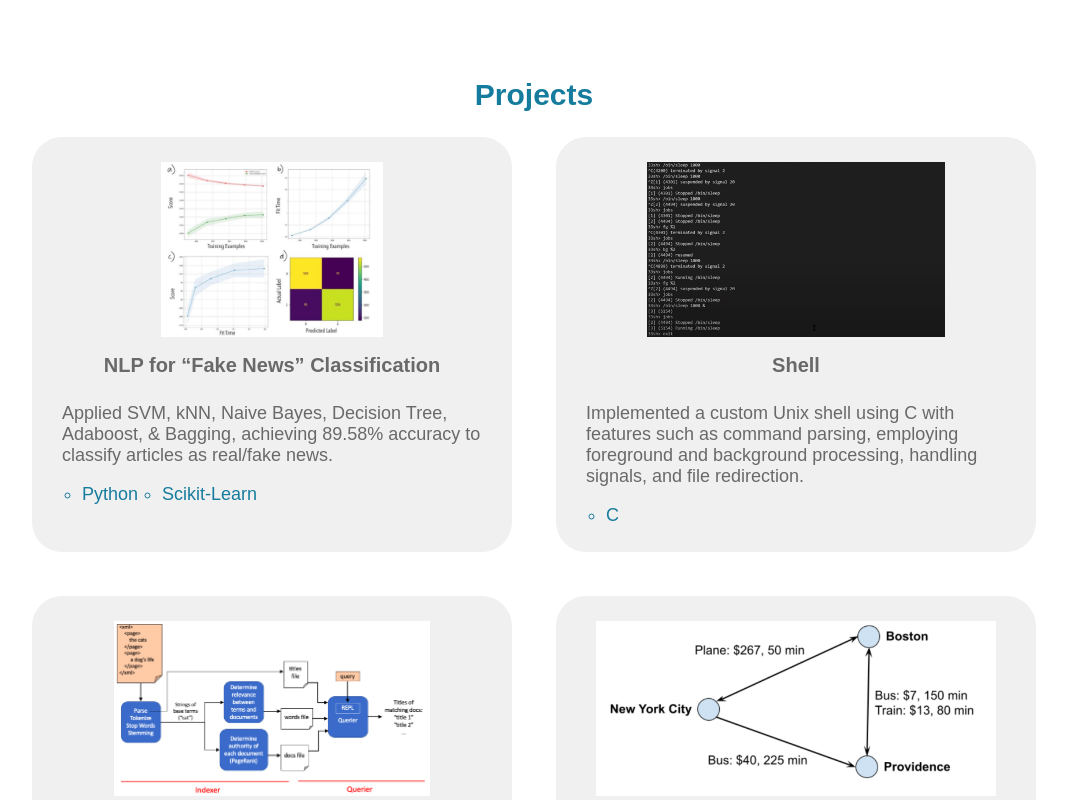
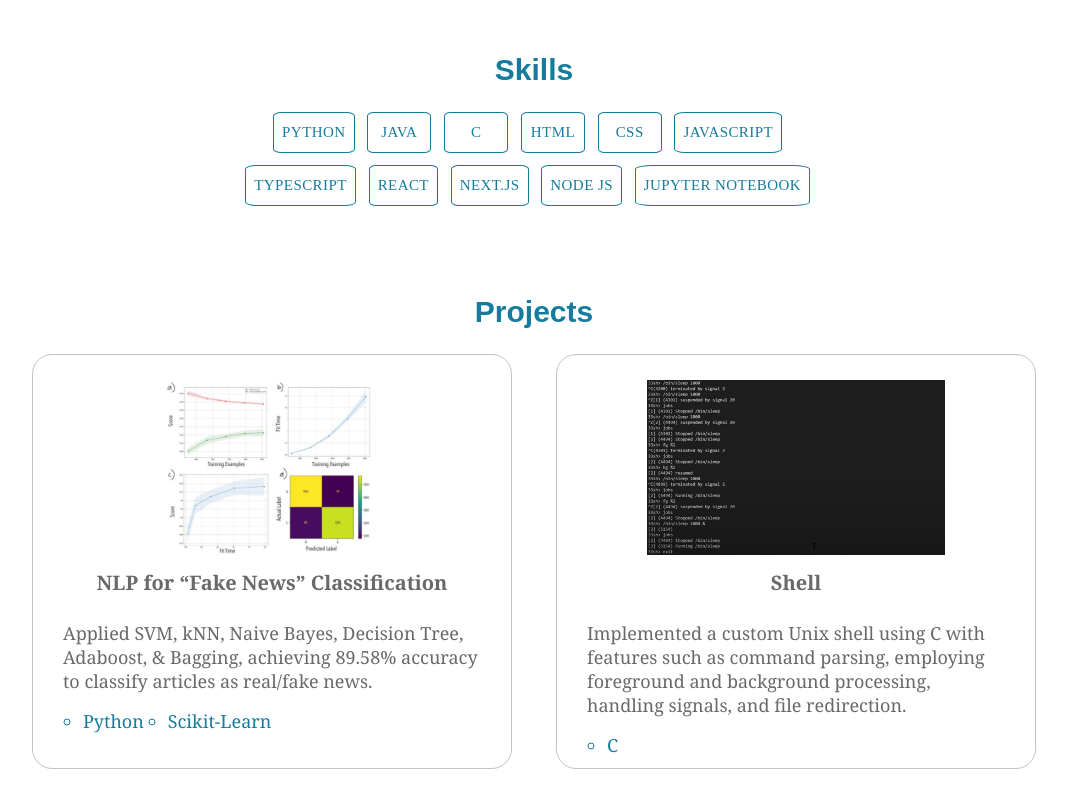
Before and after one commit to sanamerchant/sanamerchant, a React (Create React App) app: page / in a window 1280 px wide. Shown: the part 840-1640 px from the top of the page, without its empty margins (106-1173 px from the left). Built offline with nearby package versions, Linux system fonts and the light colour scheme.

Commit message:
train updates
added basic footer w images. added basic skill section. changed project hover to blue border

```diff
--- a/public/index.html
+++ b/public/index.html
@@ -6,7 +6,7 @@
   </head>
   <body>
     <div id="root"></div>
-    <h2>Test</h2>
+    <!-- <h2>Test!</h2> -->
     <noscript>You need to enable JavaScript to run this app.</noscript>
   </body>
 </html>
--- a/src/App.tsx
+++ b/src/App.tsx
@@ -7,6 +7,7 @@ import { About } from "./components/About";
 import { Experience } from "./components/Experience";
 import { Projects } from "./components/Projects";
 import { Footer } from "./components/Footer";
+import { Skills } from "./components/Skills";
 
 const App: React.FC = () => {
   return (
@@ -18,6 +19,7 @@ const App: React.FC = () => {
     >
       <Header />
       <About />
+      <Skills />
       <Projects />
       <Footer />
     </div>
--- a/src/components/Footer.tsx
+++ b/src/components/Footer.tsx
@@ -5,15 +5,22 @@ import gitImage from "../images/git.png";
 const Footer = () => {
   return (
     <div className={styles.all}>
-      {/* <p style={{ marginRight: "2%" }}>Let's Connect</p>
+      {/* <p style={{ marginRight: "1%", marginTop: "1%", marginBottom: "1%" }}>
+        Let's Connect
+      </p> */}
       <div className={styles.images}>
         <a target="_blank" href="https://www.linkedin.com/in/sana-merchant">
-          <img height="30px" src={linkImage} alt="Profile Picture" />
+          <img height="25px" src={linkImage} alt="Profile Picture" />
         </a>
       </div>
-      <a target="_blank" href="https://github.com/sanamerchant">
-        <img height="30px" src={gitImage} alt="Profile Picture" />
-      </a> */}
+      <div className={styles.images}>
+        <a target="_blank" href="https://github.com/sanamerchant">
+          <img height="25px" src={gitImage} alt="Profile Picture" />
+        </a>
+      </div>
+      <a target="_blank" href="mailto:sana_merchant@brown.edu">
+        <img height="25px" src={gitImage} alt="Profile Picture" />
+      </a>
     </div>
   );
 };
--- a/src/components/Projects.tsx
+++ b/src/components/Projects.tsx
@@ -25,7 +25,26 @@ const Projects = () => {
                 <h2 className={styles.project_title}>
                   NLP for “Fake News” Classification
                 </h2>
-                <p style={{ textAlign: "left", padding: "15px" }}>
+                {/* <p
+                  style={{
+                    display: "flex",
+                    // lineHeight: "1.2",
+                    // listStyleType: "circle",
+                    color: "#167c9e",
+                    // paddingLeft: "20px",
+                    textAlign: "center",
+                    justifyContent: "center",
+                    marginTop: "2%",
+                  }}
+                >
+                  Python
+                </p> */}
+                <p
+                  style={{
+                    textAlign: "left",
+                    padding: "15px",
+                  }}
+                >
                   Applied SVM, kNN, Naive Bayes, Decision Tree, Adaboost, &
                   Bagging, achieving 89.58% accuracy to classify articles as
                   real/fake news.
@@ -48,7 +67,26 @@ const Projects = () => {
               <Box className={styles.zoom}>
                 <img height="175px" src={shellImage} alt="Shell Project" />
                 <h2 className={styles.project_title}>Shell</h2>
-                <p style={{ textAlign: "left", padding: "15px" }}>
+                {/* <p
+                  style={{
+                    display: "flex",
+                    // lineHeight: "1.2",
+                    // listStyleType: "circle",
+                    color: "#167c9e",
+                    // paddingLeft: "20px",
+                    textAlign: "center",
+                    justifyContent: "center",
+                    marginTop: "2%",
+                  }}
+                >
+                  C
+                </p> */}
+                <p
+                  style={{
+                    textAlign: "left",
+                    padding: "15px",
+                  }}
+                >
                   Implemented a custom Unix shell using C with features such as
                   command parsing, employing foreground and background
                   processing, handling signals, and file redirection.
--- /dev/null
+++ b/src/components/Skills.tsx
@@ -0,0 +1,230 @@
+import styles from "../styles/Skills.module.css";
+import { Button } from "@mui/material";
+
+const Skills = () => {
+  return (
+    <div className={styles.all}>
+      <h1
+        style={{
+          margin: "0",
+          paddingBottom: "2%",
+          color: "#167c9e",
+          fontSize: "30px",
+        }}
+      >
+        Skills
+      </h1>
+      <div style={{ paddingBottom: "1%" }}>
+        <Button
+          style={{
+            backgroundColor: "white",
+            color: "#167c9e",
+            borderRadius: "10%",
+            borderWidth: "1px",
+            borderColor: "#167c9e",
+            borderStyle: "solid",
+            fontSize: "15px",
+            // padding: "2%",
+            fontFamily: "Outfit",
+            marginRight: "1%",
+            // width: "20%",
+          }}
+          className={styles.button}
+        >
+          Python
+        </Button>
+        <Button
+          style={{
+            backgroundColor: "white",
+            color: "#167c9e",
+            borderRadius: "10%",
+            borderWidth: "1px",
+            borderColor: "#167c9e",
+            borderStyle: "solid",
+            fontSize: "15px",
+            // padding: "2%",
+            fontFamily: "Outfit",
+            marginRight: "1%",
+            // width: "20%",
+          }}
+          className={styles.button}
+        >
+          Java
+        </Button>
+        <Button
+          style={{
+            backgroundColor: "white",
+            color: "#167c9e",
+            borderRadius: "10%",
+            borderWidth: "1px",
+            borderColor: "#167c9e",
+            borderStyle: "solid",
+            fontSize: "15px",
+            // padding: "2%",
+            fontFamily: "Outfit",
+            marginRight: "1%",
+            // width: "20%",
+          }}
+          className={styles.button}
+        >
+          C
+        </Button>
+        <Button
+          style={{
+            backgroundColor: "white",
+            color: "#167c9e",
+            borderRadius: "10%",
+            borderWidth: "1px",
+            borderColor: "#167c9e",
+            borderStyle: "solid",
+            fontSize: "15px",
+            // padding: "2%",
+            fontFamily: "Outfit",
+            marginRight: "1%",
+            // width: "20%",
+          }}
+          className={styles.button}
+        >
+          HTML
+        </Button>
+        <Button
+          style={{
+            backgroundColor: "white",
+            color: "#167c9e",
+            borderRadius: "10%",
+            borderWidth: "1px",
+            borderColor: "#167c9e",
+            borderStyle: "solid",
+            fontSize: "15px",
+            // padding: "2%",
+            fontFamily: "Outfit",
+            marginRight: "1%",
+
+            // width: "20%",
+          }}
+          className={styles.button}
+        >
+          CSS
+        </Button>
+        <Button
+          style={{
+            backgroundColor: "white",
+            color: "#167c9e",
+            borderRadius: "10%",
+            borderWidth: "1px",
+            borderColor: "#167c9e",
+            borderStyle: "solid",
+            fontSize: "15px",
+            // padding: "2%",
+            fontFamily: "Outfit",
+            marginRight: "1%",
+
+            // width: "20%",
+          }}
+          className={styles.button}
+        >
+          JavaScript
+        </Button>
+      </div>
+      <div>
+        <Button
+          style={{
+            backgroundColor: "white",
+            color: "#167c9e",
+            borderRadius: "10%",
+            borderWidth: "1px",
+            borderColor: "#167c9e",
+            borderStyle: "solid",
+            fontSize: "15px",
+            // padding: "2%",
+            fontFamily: "Outfit",
+            marginRight: "1%",
+
+            // width: "20%",
+          }}
+          className={styles.button}
+        >
+          TypeScript
+        </Button>
+        <Button
+          style={{
+            backgroundColor: "white",
+            color: "#167c9e",
+            borderRadius: "10%",
+            borderWidth: "1px",
+            borderColor: "#167c9e",
+            borderStyle: "solid",
+            fontSize: "15px",
+            // padding: "2%",
+            fontFamily: "Outfit",
+            marginRight: "1%",
+
+            // width: "20%",
+          }}
+          className={styles.button}
+        >
+          React
+        </Button>
+        <Button
+          style={{
+            backgroundColor: "white",
+            color: "#167c9e",
+            borderRadius: "10%",
+            borderWidth: "1px",
+            borderColor: "#167c9e",
+            borderStyle: "solid",
+            fontSize: "15px",
+            // padding: "2%",
+            fontFamily: "Outfit",
+            marginRight: "1%",
+
+            // width: "20%",
+          }}
+          className={styles.button}
+        >
+          Next.js
+        </Button>
+        <Button
+          style={{
+            backgroundColor: "white",
+            color: "#167c9e",
+            borderRadius: "10%",
+            borderWidth: "1px",
+            borderColor: "#167c9e",
+            borderStyle: "solid",
+            fontSize: "15px",
+            // padding: "2%",
+            fontFamily: "Outfit",
+            marginRight: "1%",
+
+            // width: "20%",
+          }}
+          className={styles.button}
+        >
+          Node JS
+        </Button>
+        <Button
+          style={{
+            backgroundColor: "white",
+            color: "#167c9e",
+            borderRadius: "10%",
+            borderWidth: "1px",
+            borderColor: "#167c9e",
+            borderStyle: "solid",
+            fontSize: "15px",
+            // padding: "2%",
+            fontFamily: "Outfit",
+            marginRight: "1%",
+
+            // width: "20%",
+          }}
+          className={styles.button}
+        >
+          Jupyter Notebook
+        </Button>
+      </div>
+    </div>
+  );
+};
+
+export { Skills };
--- a/src/index.html
+++ b/src/index.html
@@ -6,7 +6,7 @@
   </head>
   <body>
     <div id="root"></div>
-    <h2>Test</h2>
+    <h2>Test!</h2>
     <noscript>You need to enable JavaScript to run this app.</noscript>
   </body>
 </html>
--- a/src/styles/Footer.module.css
+++ b/src/styles/Footer.module.css
@@ -1,18 +1,20 @@
 .all {
-    padding-left: 2%;
-    margin: 0;
+    /* padding-left: 1%; */
     font-size: 20px;
     line-height: 0.7;
     color: white;
     font-weight: 600;
-    background-color: #F0F0F0;
+    background-color: #167c9e;
     text-align: left;
     padding-top: 0;
     padding-bottom: 0;
     display: flex;
     align-items: center;
+    justify-content: center;
 }
 
 .images {
     margin-right: 1%;
+    padding-top: .5%;
+    padding-bottom: .5%;
 }
--- a/src/styles/Projects.module.css
+++ b/src/styles/Projects.module.css
@@ -25,7 +25,7 @@
   padding-bottom: 6%;
 }
 .zoom {
-  background-color: #F0F0F0;
+  /* background-color: #F0F0F0; */
   /* padding-top: 10%;
   padding-bottom: 10%; */
   /* height: 100%; */
@@ -36,12 +36,16 @@
   margin-bottom: 4%;
   margin-left: 2%;
   margin-right: 2%;
-  border-radius: 30px;
+  border-radius: 20px;
+  border-color: #c4c4c4;
+  border-style:solid;
+  border-width: 1px;
   transition: transform .2s;
   align-items: center;
   justify-content: center;
   font-size: 18px;
   height: 415px;
+  font-family:Cambria, Cochin, Georgia, Times, 'Times New Roman', serif
 }
 
 h2 {
@@ -52,6 +56,7 @@ h2 {
 .zoom:hover {
   transform: scale(1.05); /* (150% zoom - Note: if the zoom is too large, it will go outside of the viewport) */
 color: #167c9e;
+border-color: #167c9e;
 }
 
 .project_title {
--- /dev/null
+++ b/src/styles/Skills.module.css
@@ -0,0 +1,25 @@
+.all {
+    color: #696969;
+    padding-top: 1%;
+
+    background-color: white;
+    margin: 0;
+    padding-bottom: 4%;
+  }
+
+  button {
+	font: inherit;
+    /* background-color: white;
+          color: #167c9e;
+          border-radius: 10%;
+          border-width: 1px;
+          border-color: #167c9e;
+          border-style: solid;
+          font-size: 15px;
+          padding: 2%;
+          font-family: Outfit;
+          width: 20%; */
+}
+button:hover {
+    color: pink;
+}
```
Also changed, not shown: 1 other file (tests, documents, lock files or other folders).
